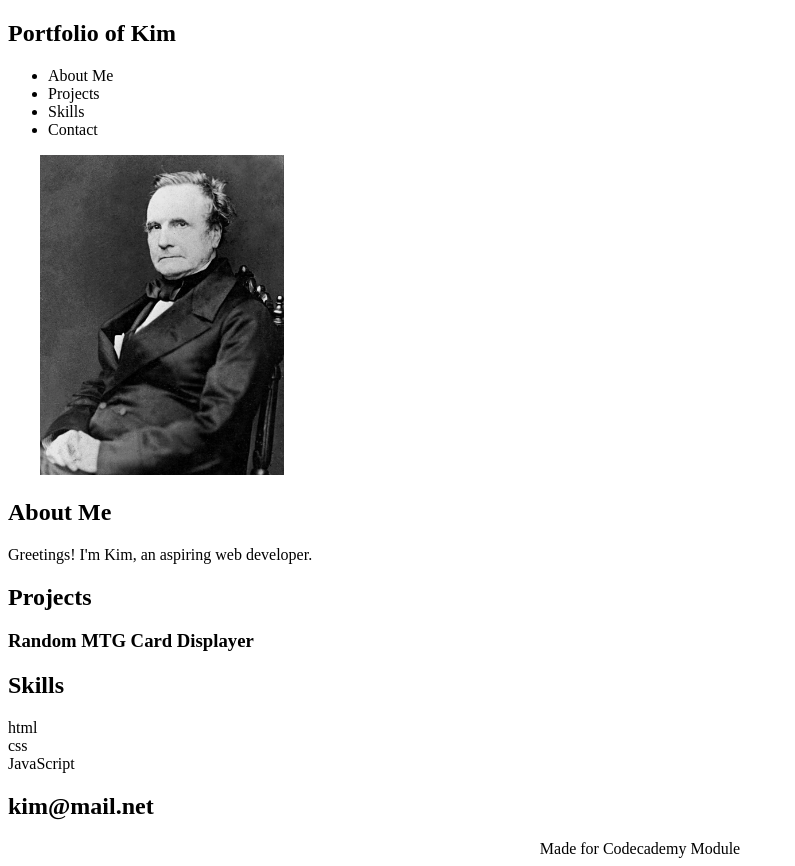
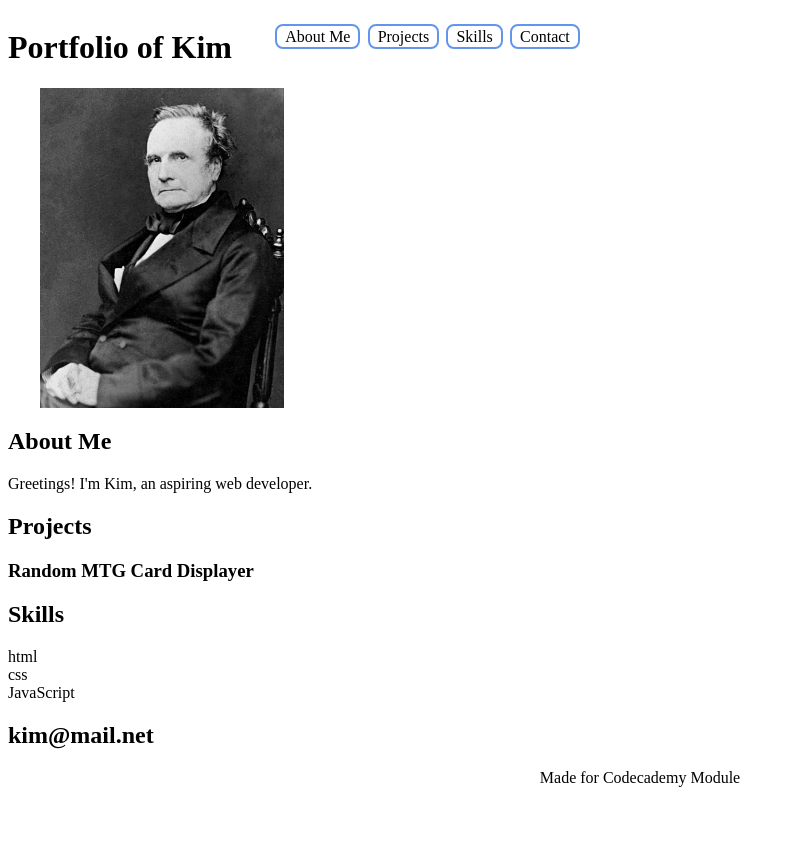
Before and after one commit to krenwi/portfolio, a plain HTML site: page index.html in a window 1280 px wide. Shown: the whole page, without its empty margins (0-795 px from the left). After the commit the page ends 800 px from the top, so only its background shows below. Drawn offline with Linux system fonts and the light colour scheme.

Commit message:
nav block css

```diff
--- a/index.html
+++ b/index.html
@@ -8,8 +8,9 @@
     <link rel="stylesheet" href="./resources/style.css">
   </head>
   <body>
+    <header>
+      <h1>Portfolio of Kim</h1>
       <nav>
-      <h1>Portfolio of Kim</h1>
         <ul>
           <li>About Me</li>
           <li>Projects</li>
@@ -17,6 +18,7 @@
           <li>Contact</li>
         </ul>
       </nav>
+    </header>
     <section id="about">
       <img src="./resources/images/Portrait.webp" alt="photo of Kim">
       <h2>About Me</h2>
--- a/resources/style.css
+++ b/resources/style.css
@@ -1,5 +1,25 @@
+* {
+  box-sizing: border-box;
+}
+
+body {
+  display: ;
+}
+
+header {
+  display: flex;
+}
+
+nav li {
+  display: inline-block;
+  margin-left: 0.2em;
+  border: solid 2px cornflowerblue;
+  border-radius: 0.5em;
+  padding: 0.1em 0.5em;
+}
 
 #about img {
+  display: flex;
   height: 20em;
   margin: auto 2em;
 }
```
Lines whose indentation alone changed are shown as unchanged.
